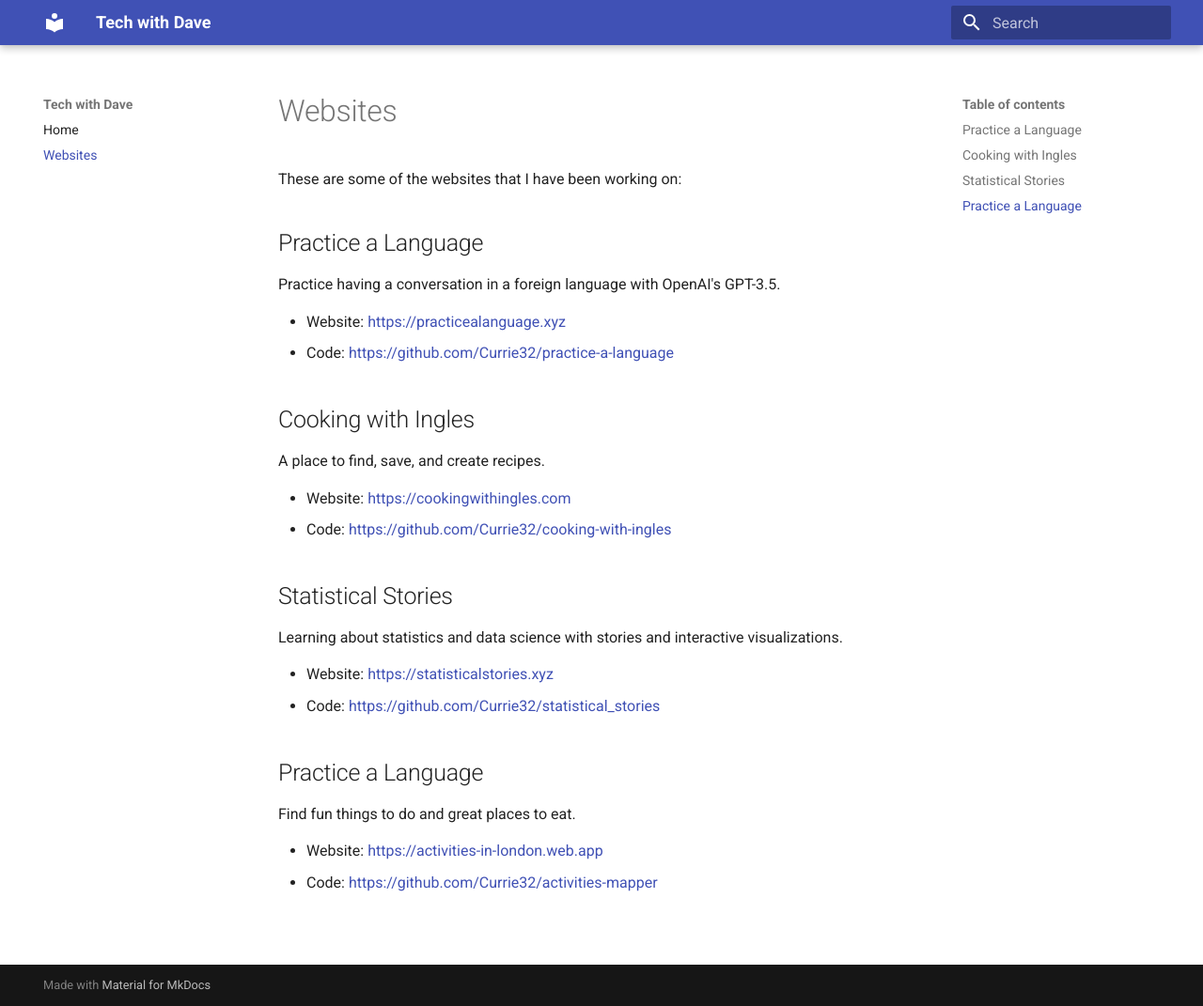
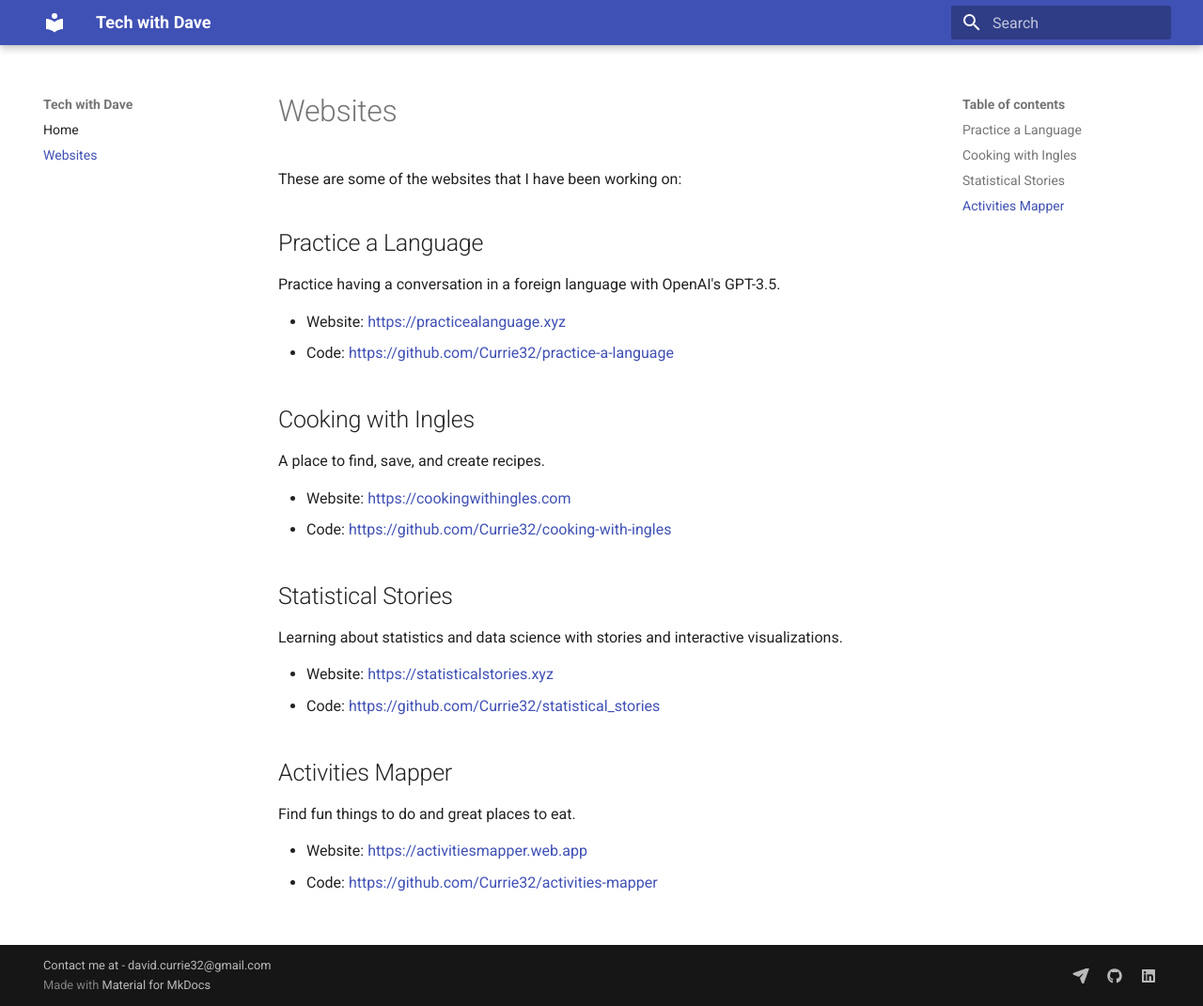
Before and after one commit to Currie32/tech-with-dave, an MkDocs documentation site: the page built from docs/websites.md, in a window 1280 px wide and 1071 px high. Shown: the whole window at 94% size. Built offline with MkDocs 1.6.1 and Material for MkDocs 9.7.7, drawn with Linux system fonts in a browser that asks for light colours.

```diff
--- a/docs/websites.md
+++ b/docs/websites.md
@@ -21,9 +21,9 @@ Learning about statistics and data science with stories and interactive visualiz
 - Website: <a href=https://statisticalstories.xyz target="_blank">https://statisticalstories.xyz</a>
 - Code:    <a href=https://github.com/Currie32/statistical_stories target="_blank">https://github.com/Currie32/statistical_stories</a>
 
-## Practice a Language
+## Activities Mapper
 
 Find fun things to do and great places to eat.
 
-- Website: <a href=https://activitiesmapper.web.app/ target="_blank">https://activities-in-london.web.app</a>
+- Website: <a href=https://activities-in-london.web.app target="_blank">https://activitiesmapper.web.app</a>
 - Code:    <a href=https://github.com/Currie32/activities-mapper target="_blank">https://github.com/Currie32/activities-mapper</a>
--- a/mkdocs.yml
+++ b/mkdocs.yml
@@ -12,5 +12,16 @@ theme:
   palette:
     scheme: default
 
+extra:
+  social:
+    - icon: fontawesome/solid/paper-plane
+      link: mailto:david.currie32@gmail.com
+    - icon: fontawesome/brands/github
+      link: https://github.com/currie32
+    - icon: fontawesome/brands/linkedin
+      link: https://www.linkedin.com/in/davidcurrie32/
+
+copyright: Contact me at - david.currie32@gmail.com
+
 extra_css:
   - stylesheets/extra.css
```
Also changed, not shown: docs/articles/create-a-multilingual-chatbot-using-openai-apis-and-dash.md (+1 -1 lines), docs/articles/deploy-a-dash-app-on-google-cloud-run.md (+1 -1 lines), docs/articles/deploy-an-elasticsearch-service-on-gke.md (added, +151 -0 lines), docs/index.md (+3 -2 lines).
